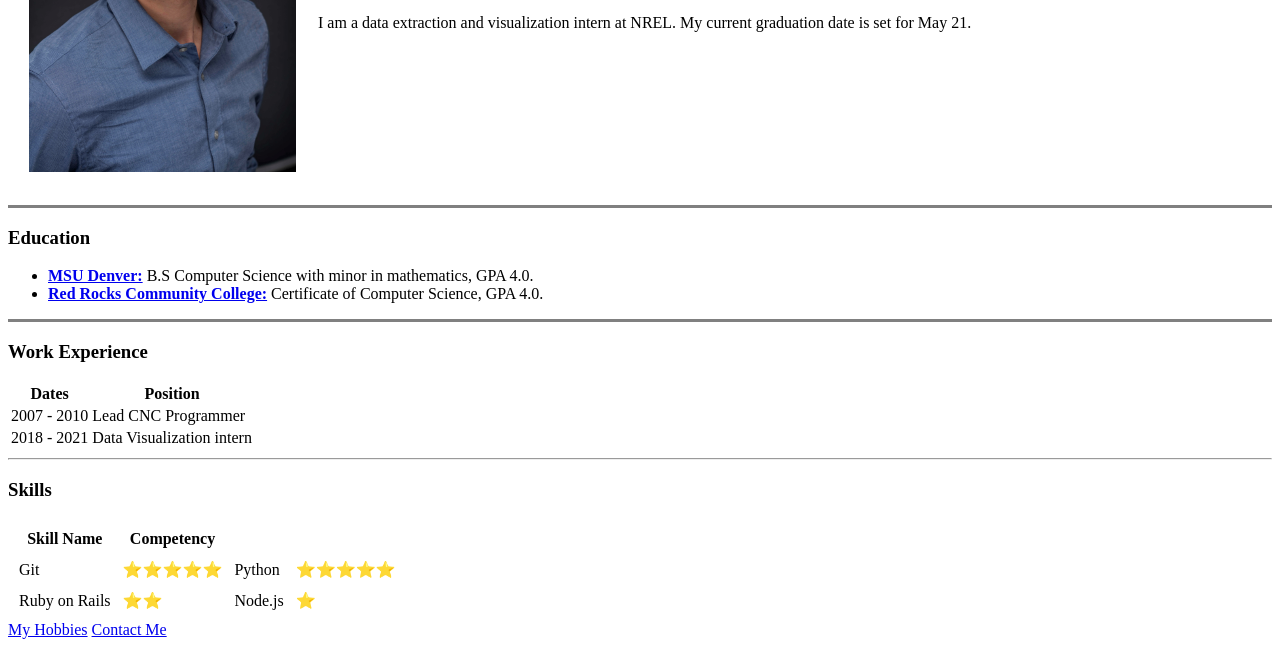
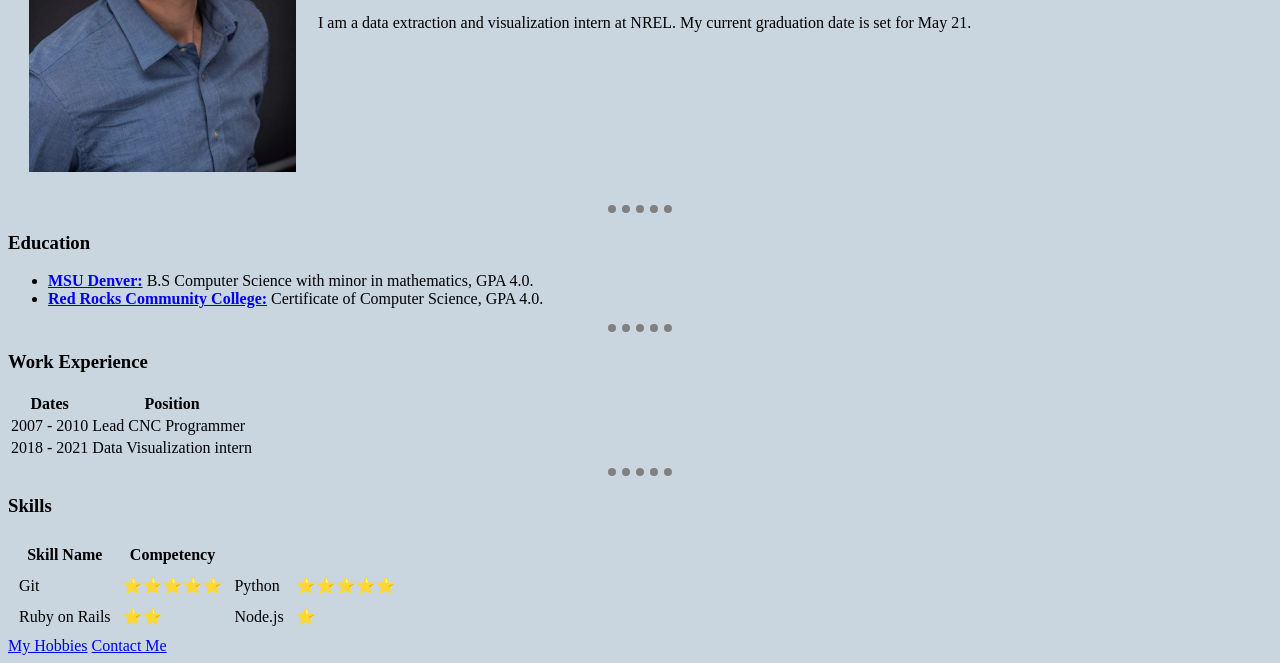
Before and after one commit to jstrelka/my_personal_website, a plain HTML site: page index.html in a window 1280 px wide. Shown: the part 257-920 px from the top of the page. Drawn offline with Linux system fonts and the light colour scheme.

Commit message:
added internal css on index.html, change to external css

```diff
--- a/index.html
+++ b/index.html
@@ -4,6 +4,22 @@
 <head>
   <meta charset="utf-8">
   <title>Justin Strelka Personal Site</title>
+
+  <style>
+
+    body {
+      background-color: #c9d6df;
+    }
+
+    hr {
+      border-color: grey;
+      border-width: 8px;
+      border-style: dotted none none;
+      width: 5%;
+    }
+
+  </style>
+
 </head>
 
 <body>
@@ -22,13 +38,13 @@
     </tr>
   </table>
 
-  <hr noshade size=3 />
+  <hr/>
   <h3>Education</h3>
   <ul>
     <li><strong><a href="https://www.msudenver.edu/">MSU Denver:</a></strong> B.S Computer Science with minor in mathematics, GPA 4.0.</li>
     <li><strong><a href="https://www.rrcc.edu/">Red Rocks Community College:</a></strong> Certificate of Computer Science, GPA 4.0.</li>
   </ul>
-  <hr noshade size=3 />
+  <hr/>
   <h3>Work Experience</h3>
   <table>
     <thead>
@@ -48,7 +64,7 @@
       </tr>
     </tbody>
   </table>
-  <hr>
+  <hr/>
   <h3>Skills</h3>
   <table cellspacing="10">
     <thead>
```
